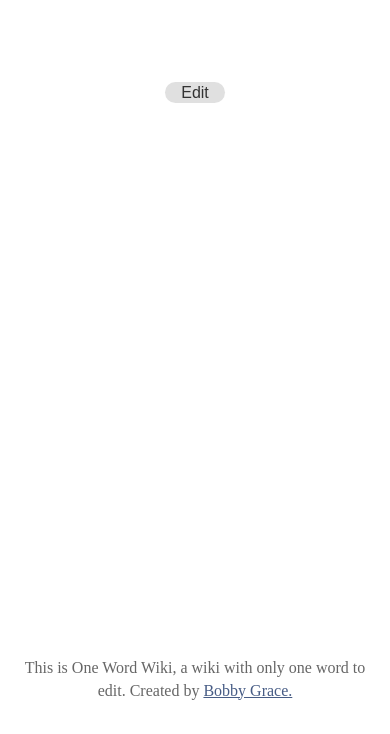
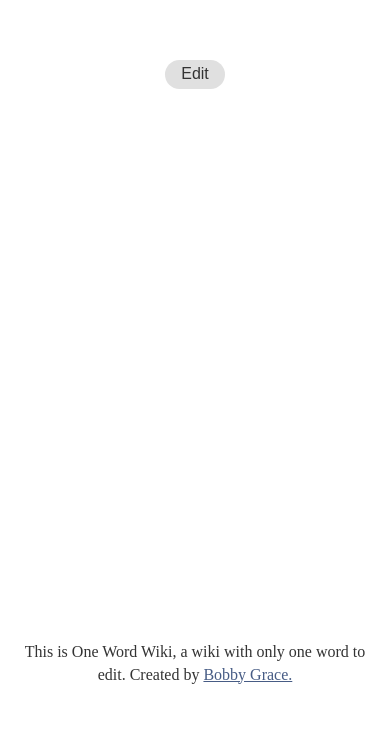
Before and after one commit to bobbygrace/one-word-wiki, a website: page public/index.html in a window 390 px wide. Shown: the part 110-844 px from the top of the page. Drawn offline with Linux system fonts and the light colour scheme; no server answers.

Commit message:
more responsive layout

```diff
--- a/public/css/main.css
+++ b/public/css/main.css
@@ -103,7 +103,7 @@ a {
 
 
 .container {
-  margin: 7em auto 4em;
+  margin: 3em auto 4em;
   max-width: 900px;
   padding: 2em;
   text-align: center;
@@ -113,15 +113,18 @@ a {
 /* Word */
 
 .word {
-  font-size: 3em;
-  margin: 1em 0 .5em;
+  border: 1px solid transparent;
+  font-size: 2em;
+  line-height: 2em;
+  margin: 0 0 .5em;
 }
 
   .edit-button {
     background: hsl(0, 0%, 88%);
     color: hsl(0, 0%, 20%);
+    display: inline-block;
     font-family: "ff-meta-web-pro", sans-serif;
-    padding: .1em 1em;
+    padding: .2em 1em;
     border-radius: 3em;
     text-decoration: none;
   }
@@ -140,15 +143,16 @@ a {
   border: 1px solid hsl(0, 0%, 92%);
   border-radius: .3em;
   box-sizing: border-box;
-  font-size: 3em;
-  max-width: 100%;
+  font-size: 2em;
+  height: 2em;
+  width: 100%;
   padding: 1em;
   text-align: center;
 }
 
   .edit-form-text:hover,
   .edit-form-text:focus {
-    border: 1px solid hsl(0, 0%, 84%);
+    border-color: hsl(0, 0%, 84%);
   }
 
 .edit-form-submit {
@@ -185,14 +189,8 @@ a {
 /* Footer */
 
 .footer {
-  bottom: 0;
   box-sizing: border-box;
-  color: hsl(0, 0%, 40%);
-  left: 0;
-  padding: 1em;
-  position: fixed;
-  right: 0;
-  width: 100%;
+  padding: 2em 1em;
 }
 
 
@@ -279,6 +277,34 @@ a {
    These examples override the primary ('mobile first') styles.
    Modify as content requires.
    ========================================================================== */
+
+@media only screen and (min-height: 600px) {
+  /* Style adjustments for viewports that meet the condition */
+
+  .container {
+    margin-top: 7em;
+  }
+
+  .word {
+    font-size: 3em;
+    line-height: 3em;
+  }
+
+  .edit-form-text {
+    font-size: 3em;
+    height: 3em;
+  }
+
+  .footer {
+    bottom: 0;
+    box-sizing: border-box;
+    left: 0;
+    position: fixed;
+    right: 0;
+    width: 100%;
+  }
+
+}
 
 @media only screen and (min-width: 35em) {
   /* Style adjustments for viewports that meet the condition */
```
